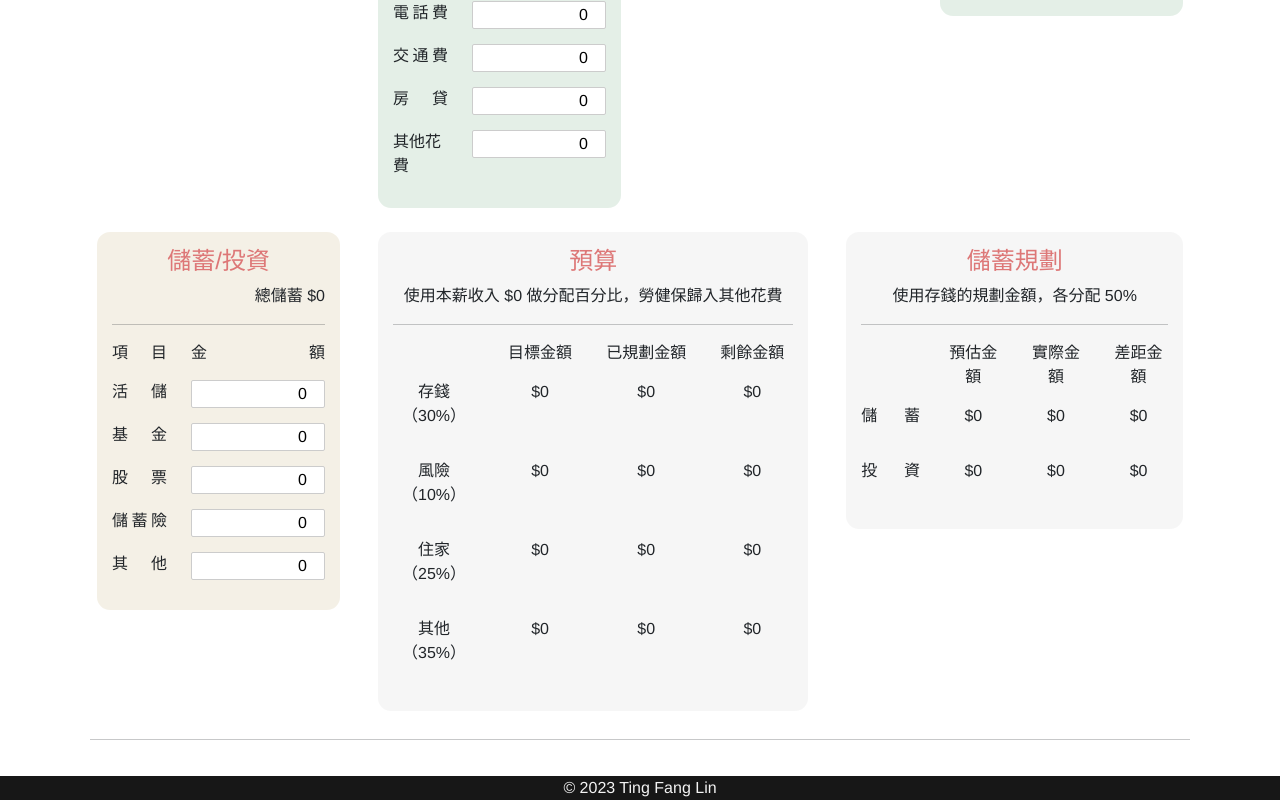
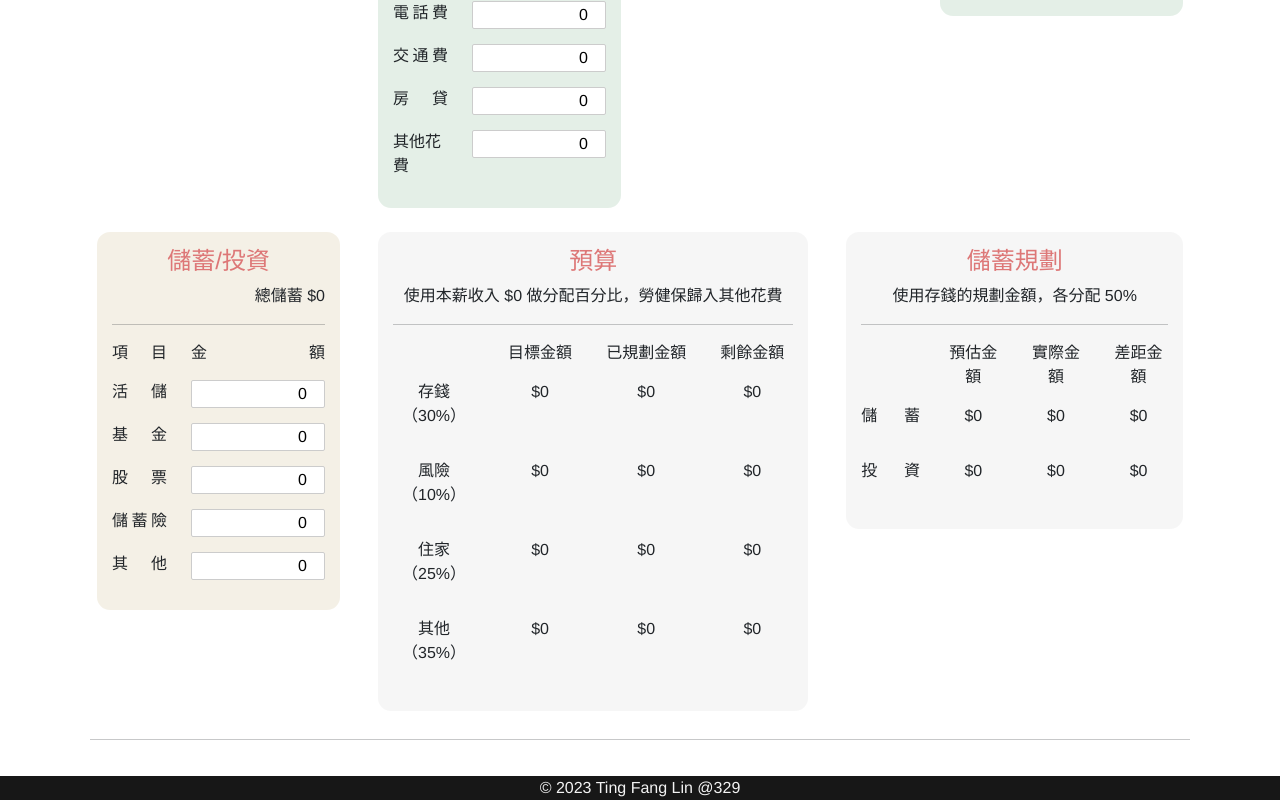
Before and after one commit to LinTF/IncomePlan, a Vue app: page / in a window 1280 px wide. Shown: the part 478-1278 px from the top of the page. Built offline with nearby package versions, Linux system fonts and the light colour scheme.

Commit message:
加上日期

```diff
--- a/src/components/footerBolck.vue
+++ b/src/components/footerBolck.vue
@@ -9,7 +9,7 @@
         name: 'FooterBlock',
         data() {
             return {
-                copyright: '© 2023 Ting Fang Lin',
+                copyright: '© 2023 Ting Fang Lin @329',
             }
         }
     };
```
